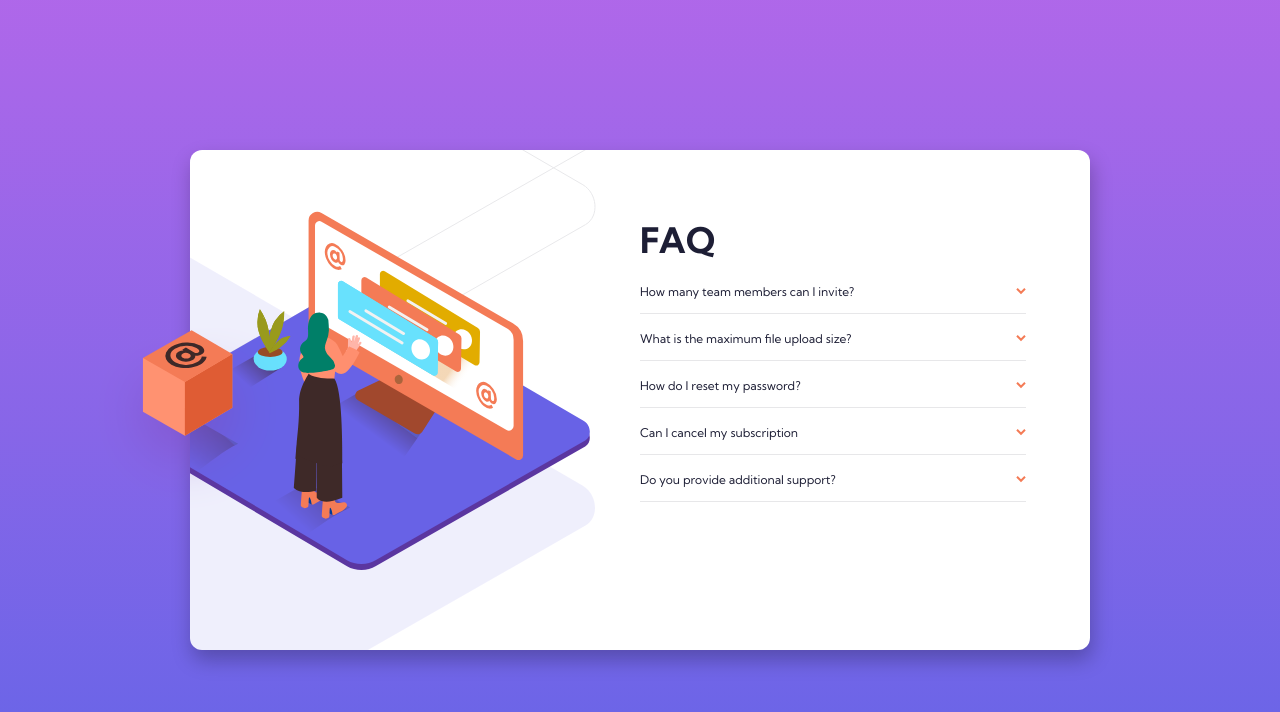
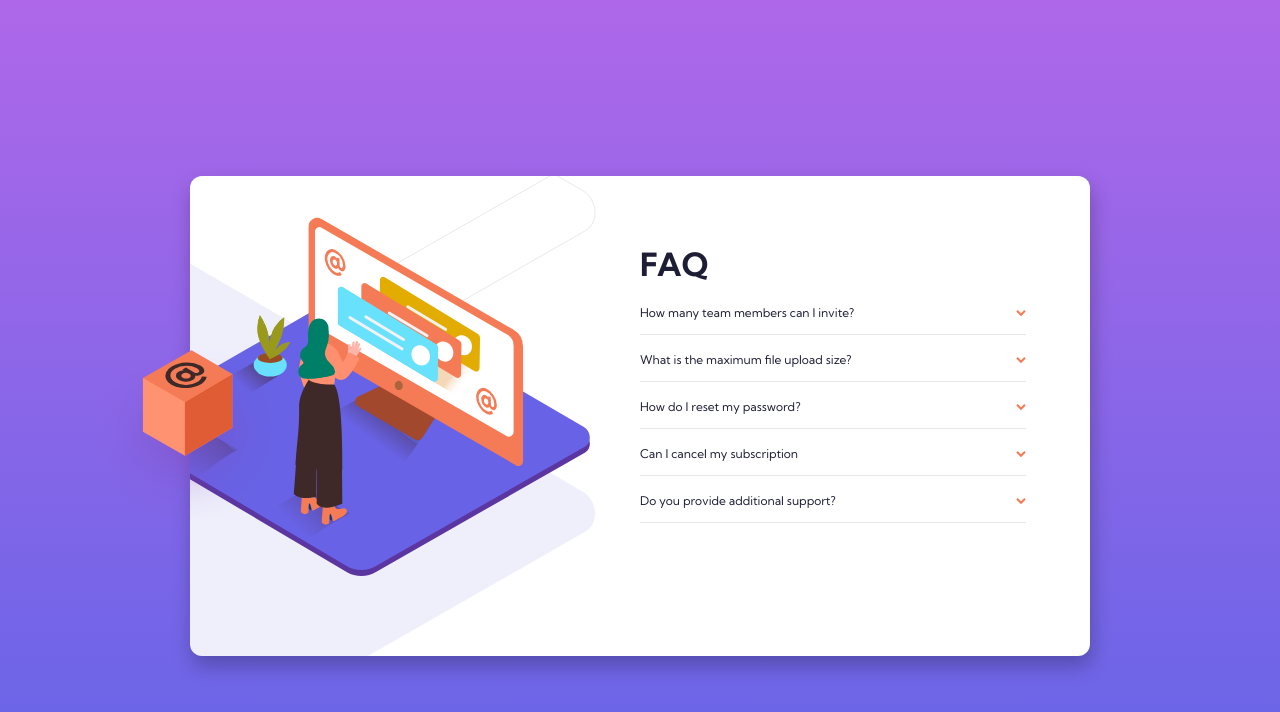
Before and after one commit to Medido1/Frontend-Mentor-FAQ-Accordion-Card, a plain HTML site: page index.html in a window 1280 px wide. Drawn offline with Linux system fonts and the light colour scheme.

Commit message:
fixed heights

```diff
--- a/style.css
+++ b/style.css
@@ -81,6 +81,7 @@ p, h1, h2, h3, h4, h5, h6 {
 
 .main {
   height: 100vh;
+  padding-top: 2rem;
   background: linear-gradient(to bottom, var(--Soft_violet), var(--Soft_blue));
   display: flex;
   justify-content: center;
@@ -98,14 +99,14 @@ p, h1, h2, h3, h4, h5, h6 {
   padding: 7rem 1.25rem 1.25rem 1.25rem;
   position: relative;
   box-shadow: 2px 10px 20px rgba(0, 0, 0, .25);
-  height: 500px;
+  height: 480px;
   width: 90%;
   max-width: 900px;
 }
 
 .main_heading {
   text-align: center;
-  font-size: 2.2rem;
+  font-size: 2rem;
   margin-bottom: 1rem;
 }
 
@@ -148,7 +149,7 @@ input[type="radio"]:checked + label .answer{
   position: absolute;
   background: url(./images/illustration-woman-online-mobile.svg) no-repeat;
   width: 290px;
-  height: 180px;
+  height: 170px;
   top: -7%;
   left: 50%;
   transform: translate(-40%, -40%);
@@ -159,7 +160,7 @@ input[type="radio"]:checked + label .answer{
   position: absolute;
   background: url(./images/bg-pattern-mobile.svg) no-repeat;
   width: 290px;
-  height: 180px;
+  height: 170px;
   top: 0;
   left: 50%;
   transform: translate(-40%);
```
